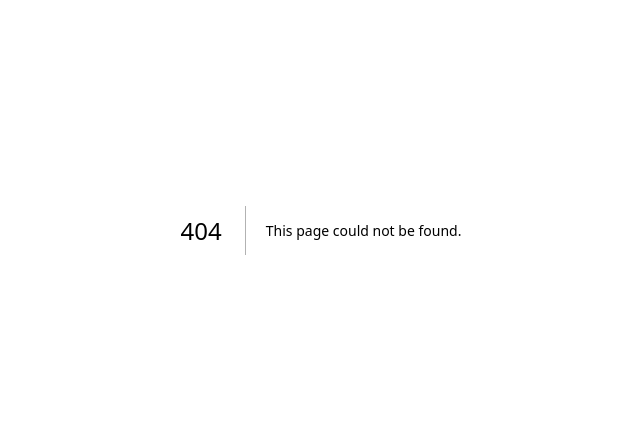
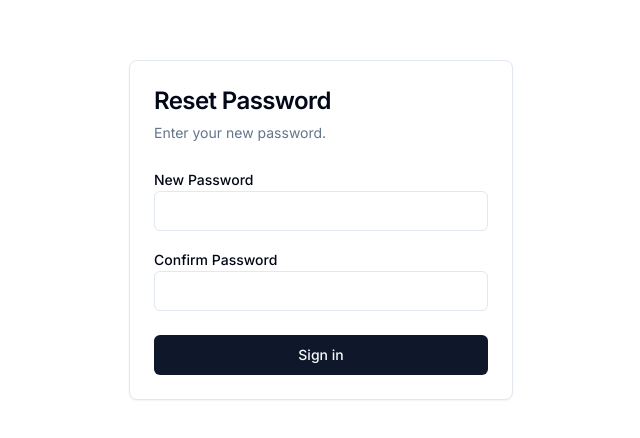
Before and after one commit to imanuelabdisaputra/gdcm-admin-test, a Next.js app: page /auth/reset-password in a window 1280 px wide. Before the commit this address had no page. Shown: the part 170-608 px from the top of the page, without its empty margins (319-959 px from the left). Built offline with nearby package versions, Linux system fonts and the light colour scheme.

Commit message:
feat: reset password

```diff
--- a/package.json
+++ b/package.json
@@ -14,7 +14,6 @@
     "@fullcalendar/interaction": "^6.1.11",
     "@fullcalendar/react": "^6.1.11",
     "@fullcalendar/timegrid": "^6.1.11",
-    "@hookform/resolvers": "^1.3.8",
     "@radix-ui/react-checkbox": "^1.0.4",
     "@radix-ui/react-dialog": "^1.0.5",
     "@radix-ui/react-dropdown-menu": "^2.0.6",
@@ -42,6 +41,7 @@
     "zustand": "^4.5.2"
   },
   "devDependencies": {
+    "@hookform/resolvers": "^3.3.4",
     "@types/node": "^20",
     "@types/react": "^18",
     "@types/react-dom": "^18",
--- a/src/app/(auth)/auth/login/page.tsx
+++ b/src/app/(auth)/auth/reset-password/page.tsx
@@ -2,6 +2,7 @@
 
 import { useState } from "react"
 import { useForm, SubmitHandler } from "react-hook-form"
+import { zodResolver } from "@hookform/resolvers/zod";
 import supabase from "@/config/supabaseClient"
 import { toast } from "@/components/ui/use-toast"
 
@@ -15,29 +16,36 @@ import {
   CardTitle,
 } from "@/components/ui/card"
 import { Input } from "@/components/ui/input"
-import { useRouter } from "next/navigation"
+import { useRouter, useSearchParams } from "next/navigation"
 import { useProfile } from "@/store/useProfile"
+import { useAuth } from "@/store/useAuth"
+import { FormSchema } from './types'
 
 export interface IForm {
-  email: string
   password: string
+  confirmPassword: string
 }
 
-const LoginForm = () => {
+const ResetPasswordForm = () => {
   const [isLoading, setIsLoading] = useState(false)
   const router = useRouter()
+  const params = useSearchParams()
   const { setProfile } = useProfile()
+  const { logout } = useAuth()
 
   const {
     register,
     handleSubmit,
     formState: { errors },
-  } = useForm<IForm>()
+  } = useForm<IForm>({
+    resolver: zodResolver(FormSchema)
+  })
 
   const onSubmit: SubmitHandler<IForm> = async (val) => {
     setIsLoading(true)
-    let { data, error } = await supabase.auth.signInWithPassword({
-      email: val.email,
+    const query = params.get('email')
+    const { data, error } = await supabase.auth.updateUser({
+      email: String(query),
       password: val.password,
     })
     if (error) {
@@ -50,34 +58,34 @@ const LoginForm = () => {
     }
     if (data) {
       setProfile(data)
+      logout(router)
       router.push("/")
     }
   }
 
   return (
-    <form onSubmit={handleSubmit(onSubmit)}>
-      <Card className="w-full max-w-sm">
+    <form noValidate onSubmit={handleSubmit(onSubmit)} className="w-full max-w-sm">
+      <Card>
         <CardHeader>
-          <CardTitle className="text-2xl">Login</CardTitle>
+          <CardTitle className="text-2xl">Reset Password</CardTitle>
           <CardDescription>
-            Enter your email below to login to your account.
+            Enter your new password.
           </CardDescription>
         </CardHeader>
         <CardContent className="flex flex-col space-y-4">
           <Input
-            {...register("email", { required: true })}
-            label="Email"
-            type="email"
-            placeholder="m@example.com"
+            {...register("password", { required: true })}
+            label="New Password"
+            type="password"
             required
-            errorMessage={errors.email && "This field is required"}
+            errorMessage={errors.password?.message}
           />
           <Input
-            {...register("password", { required: true })}
-            label="Password"
+            {...register("confirmPassword", { required: true })}
+            label="Confirm Password"
             type="password"
             required
-            errorMessage={errors.password && "This field is required"}
+            errorMessage={errors.confirmPassword?.message}
           />
         </CardContent>
         <CardFooter>
@@ -90,4 +98,4 @@ const LoginForm = () => {
   )
 }
 
-export default LoginForm
+export default ResetPasswordForm
--- /dev/null
+++ b/src/app/(auth)/auth/reset-password/types.ts
@@ -0,0 +1,19 @@
+import { z, ZodType } from "zod"
+
+export type FormData = {
+  password: string;
+  confirmPassword: string;
+};
+
+export const FormSchema: ZodType<FormData> = z
+  .object({
+    password: z
+      .string()
+      .min(6, { message: "Password is too short" })
+      .max(20, { message: "Password is too long" }),
+    confirmPassword: z.string(),
+  })
+  .refine((data) => data.password === data.confirmPassword, {
+    message: "Passwords do not match",
+    path: ["confirmPassword"],
+  })
--- a/src/app/(dashboard)/layout.tsx
+++ b/src/app/(dashboard)/layout.tsx
@@ -23,6 +23,7 @@ import {
 import supabase from "@/config/supabaseClient"
 import { toast } from "@/components/ui/use-toast"
 import { useProfile } from "@/store/useProfile"
+import { useAuth } from "@/store/useAuth"
 
 export default function RootLayout({
   children,
@@ -31,6 +32,7 @@ export default function RootLayout({
 }>) {
   const router = useRouter()
   const { setProfile } = useProfile()
+  const { logout } = useAuth()
 
   const getUser = async () => {
     const {
@@ -48,19 +50,6 @@ export default function RootLayout({
     if (user) {
       setProfile(user)
       router.push("/user")
-    }
-  }
-
-  const onLogout = async () => {
-    let { error } = await supabase.auth.signOut()
-    if (error) {
-      toast({
-        variant: "destructive",
-        title: "Error",
-        description: "Error: " + error.message,
-      })
-    } else {
-      router.push("/auth/login")
     }
   }
 
@@ -105,7 +94,7 @@ export default function RootLayout({
                 <DropdownMenuItem>Settings</DropdownMenuItem>
                 <DropdownMenuItem>Support</DropdownMenuItem>
                 <DropdownMenuSeparator />
-                <DropdownMenuItem onClick={() => onLogout()}>
+                <DropdownMenuItem onClick={() => logout(router)}>
                   Logout
                 </DropdownMenuItem>
               </DropdownMenuContent>
--- /dev/null
+++ b/src/store/useAuth.ts
@@ -0,0 +1,22 @@
+import { toast } from '@/components/ui/use-toast'
+import supabase from '@/config/supabaseClient'
+import { create } from 'zustand'
+
+interface IProfile {
+  logout: (router: any) => void
+}
+
+export const useAuth = create<IProfile>()((set) => ({
+  logout: async (router) => {
+    let { error } = await supabase.auth.signOut()
+    if (error) {
+      toast({
+        variant: "destructive",
+        title: "Error",
+        description: "Error: " + error.message,
+      })
+    } else {
+      router.push("/auth/login")
+    }
+  },
+}))
```
Also changed, not shown: 1 other file (tests, documents, lock files or other folders).
